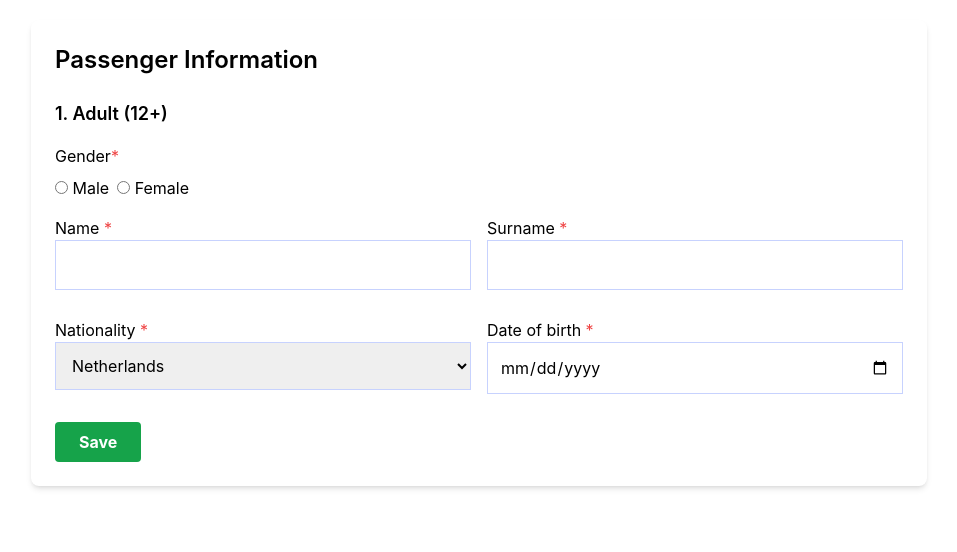
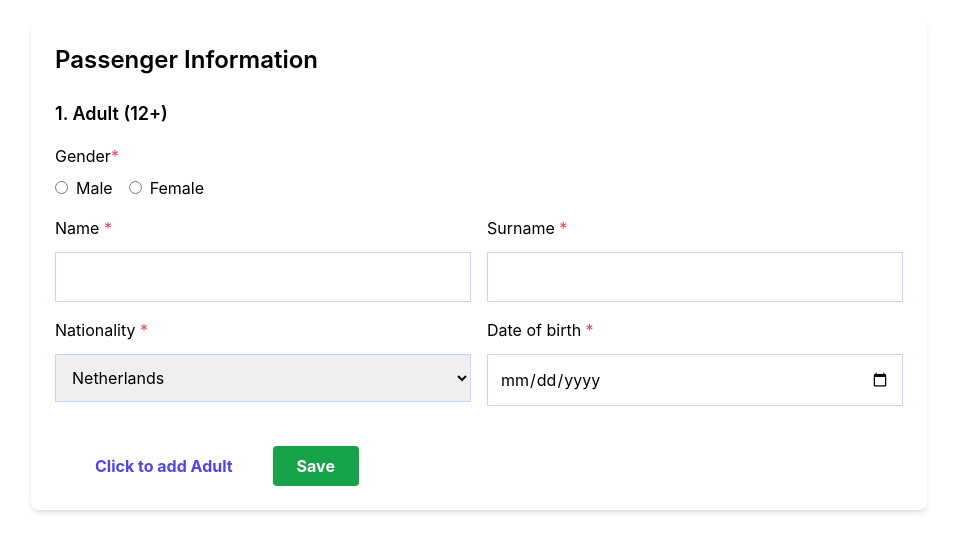
Before and after one commit to Elif-Alhussein/react-passenger-form, a React (Create React App) app: page / in a window 1280 px wide. Shown: the top 552 px of the page, without its empty margins (161-1118 px from the left). Built offline with nearby package versions, Linux system fonts and the light colour scheme.

Commit message:
Update FeildArray Using

```diff
--- a/package.json
+++ b/package.json
@@ -10,6 +10,7 @@
     "formik": "^2.4.6",
     "react": "^19.1.0",
     "react-dom": "^19.1.0",
+    "react-icons": "^5.5.0",
     "react-scripts": "5.0.1",
     "web-vitals": "^2.1.4",
     "yup": "^1.6.1"
--- a/src/App.js
+++ b/src/App.js
@@ -1,9 +1,8 @@
-import { PassengersForm } from "./Components/PassengersForm";
-
+import PassengersForm from "./Components/PassengersForm";
 function App() {
   return (
     <div className="App">
-      <PassengersForm/>
+      <PassengersForm />
     </div>
   );
 }
--- /dev/null
+++ b/src/Components/Constant.js
@@ -0,0 +1,11 @@
+export const initialValues = {
+  info: [
+    {
+      gender: "",
+      name: "",
+      surname: "",
+      nationality: "",
+      birthDate: "",
+    },
+  ],
+};
--- /dev/null
+++ b/src/Components/CustomInput.js
@@ -0,0 +1,20 @@
+import { ErrorMessage, useField } from "formik";
+
+const CustomInput = ({ label, ...props }, ref) => {
+  const [field] = useField(props);
+
+  return (
+    <>
+      <div width="100%">
+        <input {...field} {...props} autoComplete="true" />
+        <ErrorMessage
+          component="div"
+          name={field.name}
+          className="text-red-500 text-sm"
+        />
+      </div>
+    </>
+  );
+};
+
+export default CustomInput;
--- /dev/null
+++ b/src/Components/CustomSelect.js
@@ -0,0 +1,25 @@
+import { ErrorMessage, useField } from "formik";
+
+const CustomSelect = ({ label, ...props }, ref) => {
+  const [field] = useField(props);
+
+  return (
+    <>
+      <div width="100%">
+        <select {...field} {...props} autoComplete="true">
+          <option value="Netherlands">Netherlands</option>
+          <option value="Turkey">Turkey</option>
+          <option value="United State">United State</option>
+          <option value="United Kingdom">United Kingdom</option>
+        </select>
+        <ErrorMessage
+          component="div"
+          name={field.name}
+          className="text-red-500 text-sm"
+        />
+      </div>
+    </>
+  );
+};
+
+export default CustomSelect;
--- a/src/Components/PassengersForm.js
+++ b/src/Components/PassengersForm.js
@@ -1,115 +1,149 @@
-import { Formik, Form, Field } from "formik";
+import { Formik, Form, FieldArray } from "formik";
+import CustomInput from "./CustomInput";
 import { PassengersFormSchemas } from "../Schemas/PassengersFormSchemas";
+import { initialValues } from "./Constant";
+import { GrFormClose } from "react-icons/gr";
+import CustomSelect from "./CustomSelect";
 
-export const PassengersForm = () => (
-  <div className="bg-white shadow-md rounded-lg p-6 max-w-4xl mx-auto m-30 mt-5">
-    <h2 className="text-2xl font-semibold mb-6">Passenger Information</h2>
-    <Formik
-      initialValues={{
+export default function PassengersForm() {
+  const removeFromList = (i, values, setValues) => {
+    const info = [...values.info];
+    info.splice(i, 1);
+    setValues({ ...values, info });
+  };
+
+  const updateForm = (values, setValues) => {
+    const info = [...values.info];
+    info.push({
       gender: "",
       name: "",
       surname: "",
       nationality: "",
       birthDate: "",
-      }}
+    });
+    setValues({ ...values, info });
+  };
+  const handleSubmit = (values) => {
+    console.log(values);
+  };
+
+  return (
+    <div className="bg-white shadow-md rounded-lg p-6 max-w-4xl mx-auto m-30 mt-5">
+      <h2 className="text-2xl font-semibold mb-6">Passenger Information</h2>
+
+      <Formik
         validationSchema={PassengersFormSchemas}
-      onSubmit={(values) => {
-        console.log(values);
-      }}
+        initialValues={initialValues}
+        onSubmit={handleSubmit}
       >
-      {({ errors, touched, values }) => (
+        {({ values, setValues }) => (
           <Form>
-          <div className="inivite-passenger">
-            {/*/////// MAP ////// */}
-            <div className="mb-4">
-              <h3 className="text-lg font-semibold mb-4">1. Adult (12+)</h3>
-              <div id="my-radio-group" className="mb-2">
+            <FieldArray name="info">
+              {() =>
+                values.info.map((item, i) => {
+                  return (
+                    <div key={i}>
+                      {values.info.length > 1 && (
+                        <button
+                          className="text-indigo-600 text-3xl border border-indigo-200"
+                          onClick={() => removeFromList(i, values, setValues)}
+                        >
+                          <GrFormClose />
+                        </button>
+                      )}
+
+                      <div className="mb-10">
+                        <h3 className="text-lg font-semibold mb-4">
+                          {i + 1}. Adult (12+)
+                        </h3>
+                        <div id="my-radio-group" className="block mb-2">
                           Gender<span className="text-red-500">*</span>
                         </div>
-              <div role="group" aria-labelledby="my-radio-group">
-                <label>
-                  <Field type="radio" name="gender" value="Male" />
-                  <> Male</>
-                </label>
-                <label className="ml-2">
-                  <Field type="radio" name="gender" value="Female" />
-                  <> Female</>
-                </label>
-                {touched.gender && errors.gender && (
-                  <div className="text-red-500 text-sm">{errors.gender}</div>
-                )}{" "}
+                        <div
+                          role="group"
+                          aria-labelledby="my-radio-group"
+                          className="flex items-center space-x-4"
+                        >
+                          <div className="flex">
+                            <CustomInput
+                              type="radio"
+                              name={`info.${i}.gender`}
+                              value="Male"
+                            />
+                            <label className="ml-2">Male</label>
                           </div>
 
+                          <div className="flex">
+                            <CustomInput
+                              type="radio"
+                              name={`info.${i}.gender`}
+                              value="Female"
+                            />
+                            <label className="ml-2">Female</label>
+                          </div>
+                        </div>
+                        {/* Name and Surname div */}
                         <div className="grid grid-cols-1 md:grid-cols-2 gap-4 mt-4">
-                {/* Name and Surname div */}
                           <div>
                             <label className="block mb-3">
                               Name <span className="text-red-500">*</span>
-                    <Field
-                      name="name"
+                            </label>
+                            <CustomInput
+                              name={`info.${i}.name`}
                               className="w-full border border-indigo-200 focus:border-green-300 hover:border-indigo-500  p-3"
                             />
-                    {touched.name && errors.name && (
-                      <div className="text-red-500 text-sm">{errors.name}</div>
-                    )}
-                  </label>
                           </div>
 
                           <div>
                             <label className="block mb-3">
-                    Surname <span className="text-red-500">*</span>
-                    <Field
-                      name="surname"
+                              Surname <span className="text-red-500">*</span>{" "}
+                            </label>
+                            <CustomInput
+                              name={`info.${i}.surname`}
                               className="w-full border border-indigo-200 focus:border-green-300 hover:border-indigo-500  p-3"
                             />
-                    {touched.surname && errors.surname && (
-                      <div className="text-red-500 text-sm">
-                        {errors.surname}
-                      </div>
-                    )}
-                  </label>
                           </div>
 
                           {/* Nationality AND Birth Date div */}
                           <div>
-                  <label className="mb-3">
-                    Nationality <span className="text-red-500">*</span>
-                    <Field
-                      as="select"
-                      name="nationality"
-                      className="w-full border border-indigo-200 hover:border-indigo-500  p-3"
-                    >
-                      <option value="Netherlands">Netherlands</option>
-                      <option value="Turkey">Turkey</option>
-                      <option value="United State">United State</option>
-                      <option value="United Kingdom">United Kingdom</option>
-                    </Field>
-                    {touched.nationality && errors.nationality && (
-                      <div className="text-red-500 text-sm">
-                        {errors.nationality}
-                      </div>
-                    )}
+                            <label className="block mb-3">
+                              Nationality{" "}
+                              <span className="text-red-500">*</span>
                             </label>
+
+                            <CustomSelect
+                              name={`info.${i}.nationality`}
+                              className="w-full border border-indigo-200 focus:border-green-300 hover:border-indigo-500  p-3"
+                            />
                           </div>
 
                           <div>
                             <label className="block mb-3">
-                    Date of birth <span className="text-red-500">*</span>
-                    <Field
+                              Date of birth{" "}
+                              <span className="text-red-500">*</span>{" "}
+                            </label>
+
+                            <CustomInput
                               type="date"
-                      name="birthDate"
+                              name={`info.${i}.birthDate`}
                               className="w-full border border-indigo-200 focus:border-green-300 hover:border-indigo-500  p-3"
                             />
-                    {touched.birthDate && errors.birthDate && (
-                      <div className="text-red-500 text-sm">
-                        {errors.birthDate}
-                      </div>
-                    )}
-                  </label>
                           </div>
                         </div>
                       </div>
-            {/* //////===== MAP LOOP =====////// */}
+                    </div>
+                  );
+                })
+              }
+            </FieldArray>
+
+            <button
+              className="mt-25 mr-10 ml-10 font-bold text-indigo-600 hover:text-indigo-400"
+              type="button"
+              onClick={(e) => updateForm(values, setValues)}
+            >
+              Click to add Adult
+            </button>
 
             {/* Save Button */}
             <button
@@ -118,9 +152,9 @@ export const PassengersForm = () => (
             >
               Save
             </button>
-          </div>
           </Form>
         )}
       </Formik>
     </div>
   );
+}
--- a/src/Schemas/PassengersFormSchemas.js
+++ b/src/Schemas/PassengersFormSchemas.js
@@ -1,6 +1,8 @@
 import * as Yup from "yup";
 
 export const PassengersFormSchemas = Yup.object().shape({
+  info: Yup.array().of(
+    Yup.object().shape({
       gender: Yup.string().required("Gender is required"),
       name: Yup.string()
         .min(2, "Too Short!")
@@ -11,5 +13,9 @@ export const PassengersFormSchemas = Yup.object().shape({
         .max(50, "Too Long!")
         .required("Surname is required"),
       nationality: Yup.string().required("Please select nationality"),
-  birthDate: Yup.string().required("Please enter a valid date (DD/MM/YYYY)"),
+      birthDate: Yup.string().required(
+        "Please enter a valid date (DD/MM/YYYY)"
+      ),
+    })
+  ),
 });
```
Also changed, not shown: 1 other file (tests, documents, lock files or other folders). Lines whose indentation alone changed are shown as unchanged.
